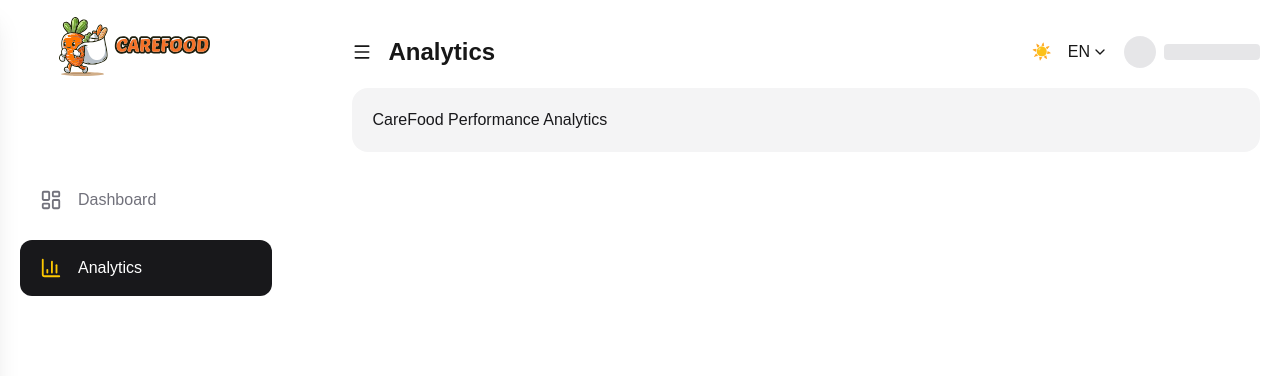
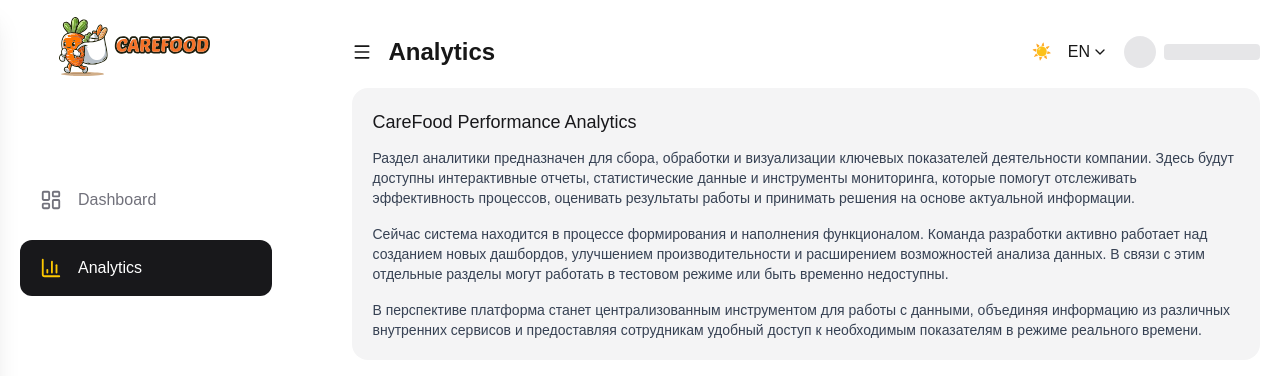
Before and after one commit to AuezKemelov19940807/planda, a Next.js app: page /en/analytics in a window 1280 px wide. Shown: the top 376 px of the page. Built offline with nearby package versions, Linux system fonts and the light colour scheme.

Commit message:
add text link

```diff
--- a/src/app/[locale]/(dashboard)/analytics/page.tsx
+++ b/src/app/[locale]/(dashboard)/analytics/page.tsx
@@ -7,7 +7,29 @@ export default function Analytics() {
 
   return (
     <div>
-      <h1>{t("title")}</h1>
+      <h1 className="text-lg mb-3">{t("title")}</h1>
+      <div className="flex flex-col gap-4 text-sm text-gray-700 dark:text-gray-300">
+        <p>
+          Раздел аналитики предназначен для сбора, обработки и визуализации
+          ключевых показателей деятельности компании. Здесь будут доступны
+          интерактивные отчеты, статистические данные и инструменты мониторинга,
+          которые помогут отслеживать эффективность процессов, оценивать
+          результаты работы и принимать решения на основе актуальной информации.
+        </p>
+        <p>
+          Сейчас система находится в процессе формирования и наполнения
+          функционалом. Команда разработки активно работает над созданием новых
+          дашбордов, улучшением производительности и расширением возможностей
+          анализа данных. В связи с этим отдельные разделы могут работать в
+          тестовом режиме или быть временно недоступны.
+        </p>
+        <p>
+          В перспективе платформа станет централизованным инструментом для
+          работы с данными, объединяя информацию из различных внутренних
+          сервисов и предоставляя сотрудникам удобный доступ к необходимым
+          показателям в режиме реального времени.
+        </p>
+      </div>
     </div>
   );
 }
--- a/src/app/[locale]/(dashboard)/dashboard/page.tsx
+++ b/src/app/[locale]/(dashboard)/dashboard/page.tsx
@@ -2,5 +2,32 @@
 import { useTranslations } from "next-intl";
 export default function Dashboard() {
   const t = useTranslations("HomePage");
-  return <h1>{t("title")}</h1>;
+
+  return (
+    <>
+      <h1 className="text-lg mb-3">{t("title")}</h1>
+      <div className="flex flex-col gap-4 text-sm text-gray-700 dark:text-gray-300">
+        <p>
+          Добро пожаловать в корпоративную платформу CareFood — единое
+          пространство для управления внутренними сервисами, бизнес-процессами и
+          рабочими инструментами компании. Система разрабатывается для
+          автоматизации повседневных задач сотрудников, повышения эффективности
+          взаимодействия между отделами и обеспечения быстрого доступа к
+          необходимой информации.
+        </p>
+        <p>
+          В настоящее время платформа находится на стадии активной разработки и
+          тестирования. Мы постепенно внедряем новые модули, улучшаем
+          пользовательский опыт и расширяем функциональность системы. Некоторые
+          разделы могут быть временно недоступны или находиться в процессе
+          обновления.
+        </p>
+        <p>
+          Наша цель — создать современную, удобную и надежную цифровую среду,
+          которая поможет сотрудникам CareFood эффективнее выполнять свои задачи
+          и сосредоточиться на развитии бизнеса.
+        </p>
+      </div>
+    </>
+  );
 }
```
